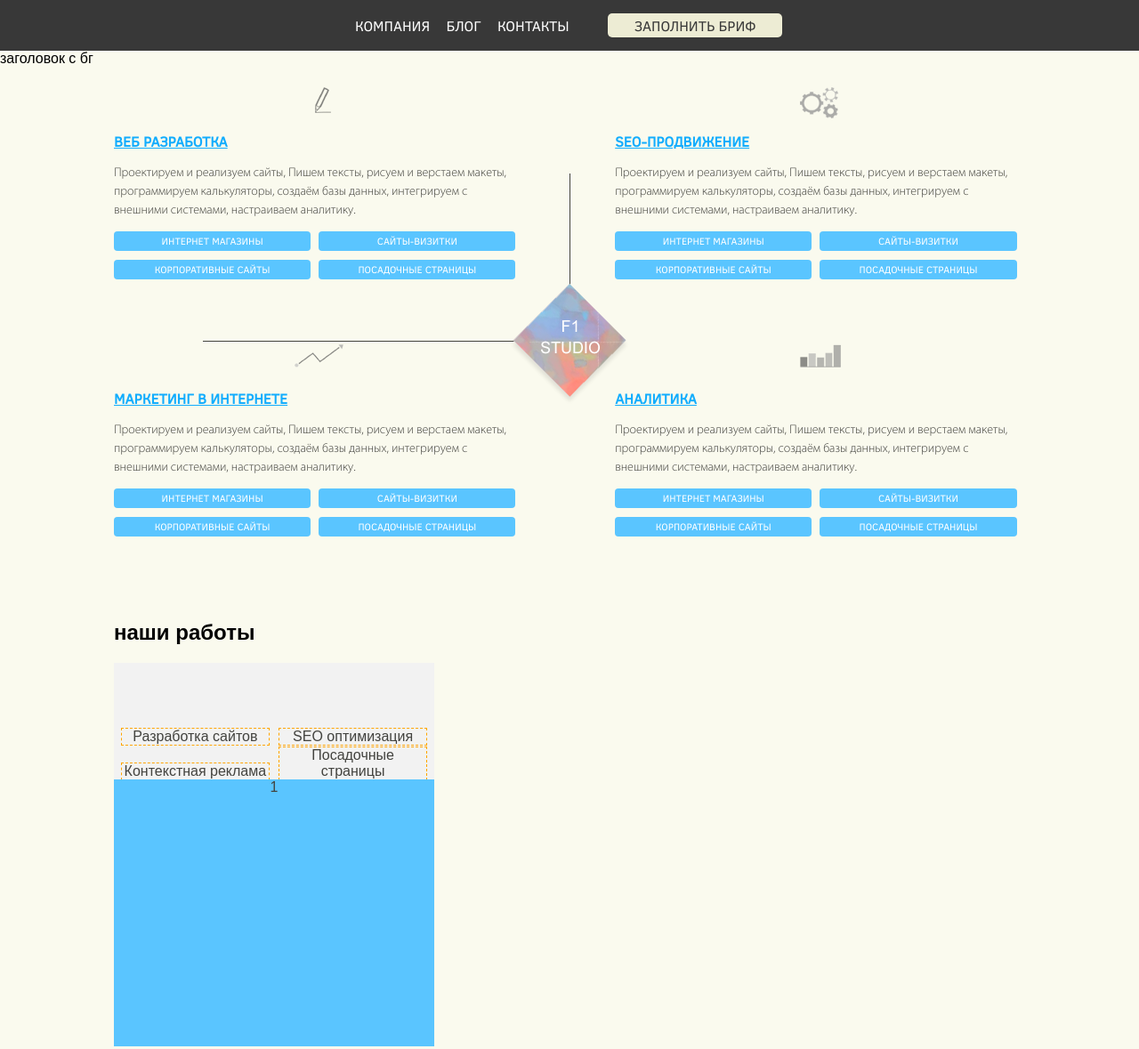
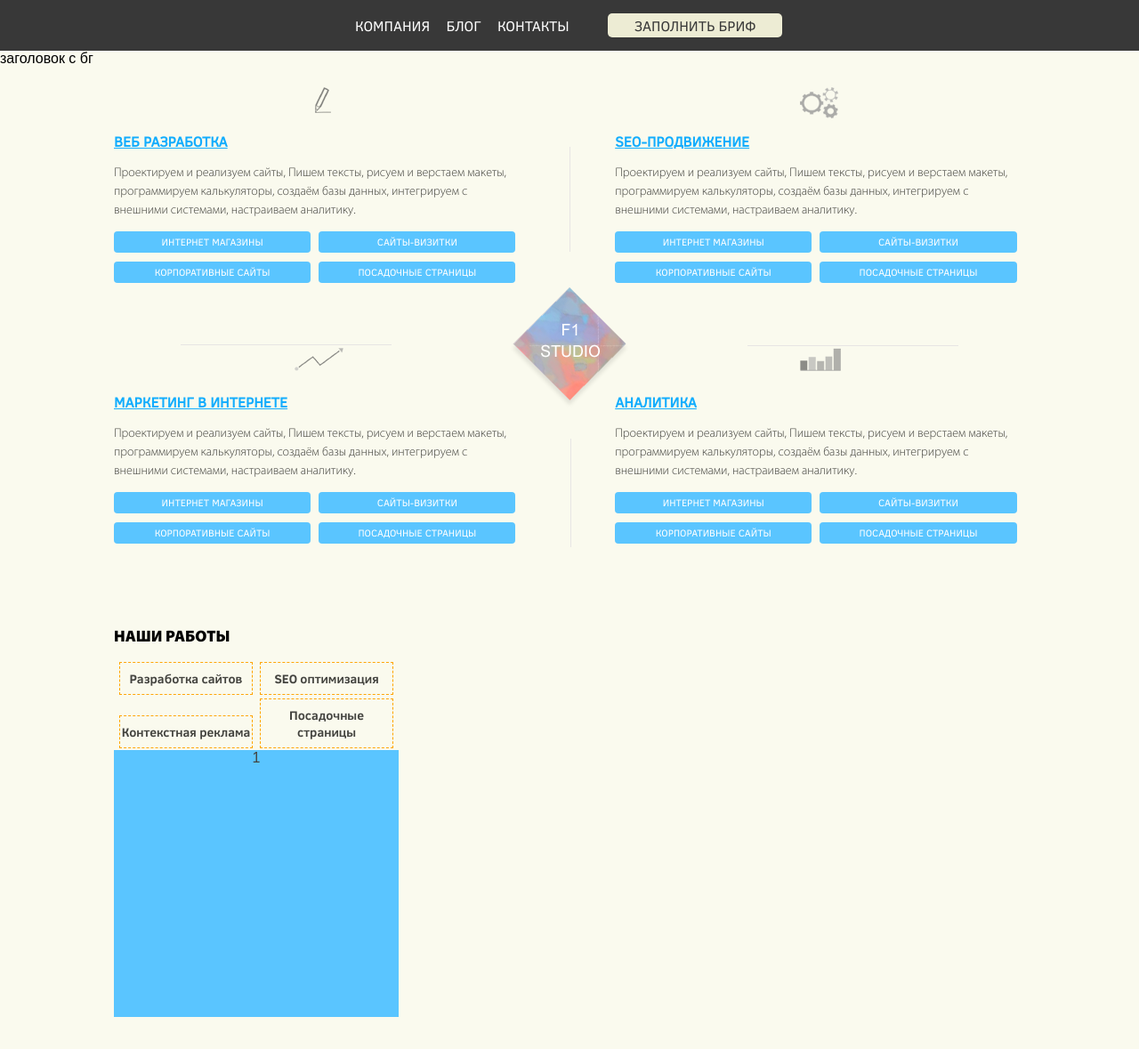
Before and after one commit to kulkoff/studio-project, a website: page app/index.html in a window 1280 px wide. Shown: the top 1179 px of the page at 89% size. Drawn offline with Linux system fonts and the light colour scheme.

Commit message:
ended 2nd block 100%

```diff
--- a/app/sass/about.scss
+++ b/app/sass/about.scss
@@ -39,22 +39,38 @@
 		&--web, &--market{
 			padding-right: 5%;
 		}
-		&--web{
+		&--web,&--analitycs{
 			&:after, &:before{
 				position: absolute;
 				content: '';
-				background-color: $text-color;
+				background-color: #e7e5e4;
 			}
+		}
+		&--web{
 			&:before{
-				top: 100px;
-				bottom: 20px;
+				top: 70px;
+				bottom: 105px;
 				right: -1px;
 				width: 1px;
 			}
 			&:after{
-				left: 100px;
+				left: 75px;
 				bottom: 0px;
-				right: 20px;
+				right: 200px;
+				height: 1px;
+			}
+		}
+		&--analitycs{
+			&:before{
+				top: 105px;
+				bottom: 70px;
+				left: 1px;
+				width: 1px;
+			}
+			&:after{
+				left: 200px;
+				top: 0px;
+				right: 75px;
 				height: 1px;
 			}
 		}
@@ -182,8 +198,8 @@
 	text-decoration: none;
 	background-color: $blue-color;
 	text-align: center;
-	padding-top: 3px;
-	padding-bottom: 4px;
+	padding-top: 4px;
+	padding-bottom: 5px;
 	border-radius: 4px;
 	margin-bottom: 10px;
 	margin-right: 1%;
--- a/app/sass/ourworks.scss
+++ b/app/sass/ourworks.scss
@@ -5,15 +5,19 @@
 .ourworks__inner{
 	@include container;
 }
+.ourworks__title{
+	font-family: $cb;
+	font-weight: normal;
+	font-size: 18px;
+	text-transform: uppercase;
+}
 .ourworks__tabs {
-	min-width: 360px;
-	width: 360px;
+	min-width: 320px;
+	width: 320px;
 	text-align: center;
 	text-decoration: none;
 	color: $text-color;
-	background-color: #f2f2f2;
 	position: relative;
-	padding-top: 70px;
 }
 .ourworks__input{
 	display: none;
@@ -24,9 +28,15 @@
 	margin-left: 1%;
 	margin-right: 1%;
 	margin-top: 1%;
+	margin-bottom: 1%;
 	text-align: center;
 	outline: 1px dashed orange;
 	cursor: pointer;
+	padding-bottom: 8px;
+	padding-top: 8px;
+	font-family: $csb;
+	font-size: 14px;
+	font-weight: bold;
 	@media #{$notebook-width}{
 		width: 200px;
 	}
--- a/app/sass/variables.scss
+++ b/app/sass/variables.scss
@@ -7,3 +7,5 @@ $notebook-width: "(min-width: 1300px)";
 $fullhd-width: "(min-width: 1600px)";
 $cl: "CleanvertisingLight";
 $csr: "ClearSansRegular";
+$csb: "ClearSansBold";
+$cb: "CleanvertisingBlack";
--- a/gulpfile.js
+++ b/gulpfile.js
@@ -19,5 +19,7 @@ gulp.task('browserSync', function() {
 })
 gulp.task('watch', ['browserSync', 'sass'], function(){
   gulp.watch('app/sass/**/*.scss', ['sass']);
-  // другие ресурсы
+  // Обновляем браузер при любых изменениях в HTML или JS
+  gulp.watch('app/*.html', browserSync.reload);
+  gulp.watch('app/js/**/*.js', browserSync.reload);
 });
```
Also changed, not shown: app/index.html (+0 -1 lines), app/css/style.css.
